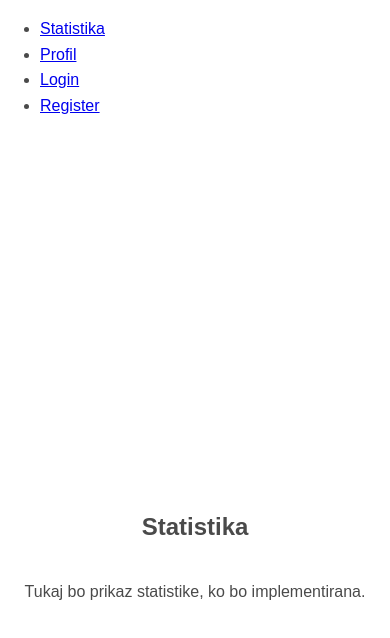
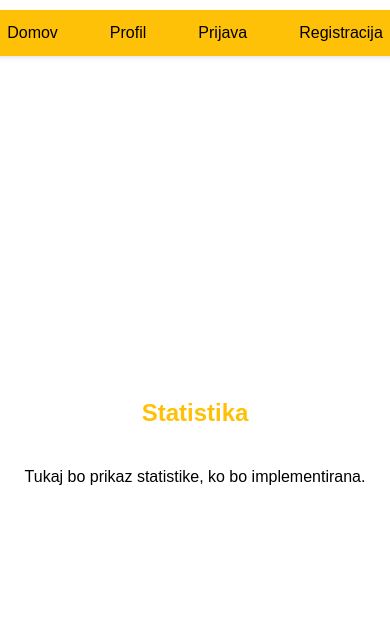
Before and after one commit to MartinFerk/prehranko, a React (Create React App) app in the folder RAZI/frontend/: page /home in a window 390 px wide. Shown: the top 638 px of the page. Built offline with nearby package versions, Linux system fonts and the light colour scheme.

Commit message:
Web is now using the same styles as mobile app, including bg colors, font colors...

```diff
--- a/RAZI/frontend/public/index.html
+++ b/RAZI/frontend/public/index.html
@@ -3,7 +3,7 @@
 <head>
   <meta charset="UTF-8">
   <meta name="viewport" content="width=device-width, initial-scale=1.0">
-  <title>petkrat zdravo za nasprotno moštvo</title>
+  <title>Prehranko</title>
 </head>
 <body>
   <div id="root"></div>
--- a/RAZI/frontend/src/App.js
+++ b/RAZI/frontend/src/App.js
@@ -4,6 +4,7 @@ import Home from './pages/Home';
 import Login from './pages/Login';
 import Profile from './pages/Profile';
 import Register from './pages/Register';
+import './styles.css';
 import React from 'react';
 
 function App() {
--- a/RAZI/frontend/src/components/Navbar.js
+++ b/RAZI/frontend/src/components/Navbar.js
@@ -4,23 +4,22 @@ import '../styles.css';
 
 const Navbar = () => {
   return (
-    <nav className="nav">
-      <ul className="nav-list">
-        <li>
-          <Link to="/" className="nav-link">Statistika</Link>
+    <nav className="navbar">
+      <ul className="navbar-list">
+        <li className="navbar-item">
+          <Link to="/" className="navbar-link">Domov</Link>
         </li>
-        <li>
-          <Link to="/profile" className="nav-link">Profil</Link>
+        <li className="navbar-item">
+          <Link to="/profile" className="navbar-link">Profil</Link>
         </li>
-        <li>
-          <Link to="/login" className="nav-link">Login</Link>
+        <li className="navbar-item">
+          <Link to="/login" className="navbar-link">Prijava</Link>
         </li>
-         <li>
-          <Link to="/register" className="nav-link">Register</Link>
+        <li className="navbar-item">
+          <Link to="/register" className="navbar-link">Registracija</Link>
         </li>
       </ul>
     </nav>
   );
 };
-
 export default Navbar;
--- a/RAZI/frontend/src/pages/Login.js
+++ b/RAZI/frontend/src/pages/Login.js
@@ -63,8 +63,8 @@ const Login = () => {
 
         {/* ⬇️ Dodan gumb za registracijo */}
         <button
-          className="login-button"
-          style={{ marginTop: '1rem', backgroundColor: '#555' }}
+          className="secondary-button"
+          style={{ marginTop: '1rem' }} /* Samo margin, barva je definirana v CSS */
           onClick={() => navigate('/register')}
         >
           Ustvari račun
--- a/RAZI/frontend/src/styles.css
+++ b/RAZI/frontend/src/styles.css
@@ -5,20 +5,61 @@
   --secondary: #FF9800; /* Svetlo oranžna */
   --accent: #F44336; /* Temno oranžna */
   --card-background: #F5F0E7; /* Bela za kartice */
-  --text: #4A4A4A; /* Temno siva za besedilo */
 }
 
 * {
   box-sizing: border-box;
 }
 
-body {
+html, body {
   background-color: var(--background);
   color: var(--text);
   font-family: 'Arial', sans-serif;
   margin: 0;
   padding: 0;
   line-height: 1.6;
+}
+
+/* Navigacijski vrstica */
+.navbar {
+  background-color: var(--primary); /* Rumena ozadje, kot gumbi na mobilni aplikaciji */
+  width: fit-content;
+  margin: 10px auto;
+  padding: 10px 80px;
+  position: fixed; /* Fiksirano na vrhu */
+  border-radius: 5px;
+  top: 0;
+  left: 50%;
+  transform: translateX(-50%);
+  z-index: 1000;
+  box-shadow: 0 2px 4px rgba(0, 0, 0, 0.1);
+}
+
+.navbar-list {
+  list-style: none;
+  margin: 0;
+  padding: 0;
+  display: flex;
+  justify-content: center;
+  gap: 20px;
+}
+
+.navbar-item {
+  display: inline-block;
+}
+
+.navbar-link {
+  color: var(--text); /* Temno sivo besedilo */
+  text-decoration: none;
+  font-size: 16px;
+  font-weight: 500;
+  padding: 8px 16px;
+  transition: color 0.3s ease, background-color 0.3s ease;
+}
+
+.navbar-link:hover {
+  color: var(--secondary); /* Svetlo oranžna pri hover efektu */
+  background-color: rgba(255, 152, 0, 0.1); /* Rahlo prozorno ozadje pri hover efektu */
 }
 
 /* Container za vse strani */
@@ -31,6 +72,7 @@ body {
   justify-content: center;
   min-height: 100vh;
   padding: 20px;
+  padding-top: 60px; /* Dodan prostor za navigacijski vrstico */
 }
 
 /* Kartice za login, register in profile */
@@ -51,7 +93,7 @@ body {
   font-weight: bold;
   text-align: center;
   margin-bottom: 16px;
-  color: var(--text);
+  color: var(--primary); /* Spremenjeno v rumeno, kot na mobilni aplikaciji */
 }
 
 /* Form elementi */
@@ -92,7 +134,7 @@ body {
   border: none;
   border-radius: 4px;
   background-color: var(--primary);
-  color: var(--text);
+  color: #FFFFFF; /* Belo besedilo */
   font-size: 16px;
   font-weight: 600;
   cursor: pointer;
@@ -109,6 +151,24 @@ body {
   cursor: not-allowed;
 }
 
+/* Sekundarni gumbi (npr. "Nazaj na prijavo") */
+.secondary-button {
+  width: 100%;
+  padding: 10px;
+  border: none;
+  border-radius: 4px;
+  background-color: var(--secondary); /* Svetlo oranžna, kot na mobilni aplikaciji */
+  color: #FFFFFF; /* Belo besedilo */
+  font-size: 16px;
+  font-weight: 600;
+  cursor: pointer;
+  transition: background-color 0.3s ease;
+}
+
+.secondary-button:hover {
+  background-color: var(--accent); /* Temno oranžna pri hover efektu */
+}
+
 /* Besedilo v profilu */
 .profile-text {
   margin-bottom: 12px;
```
